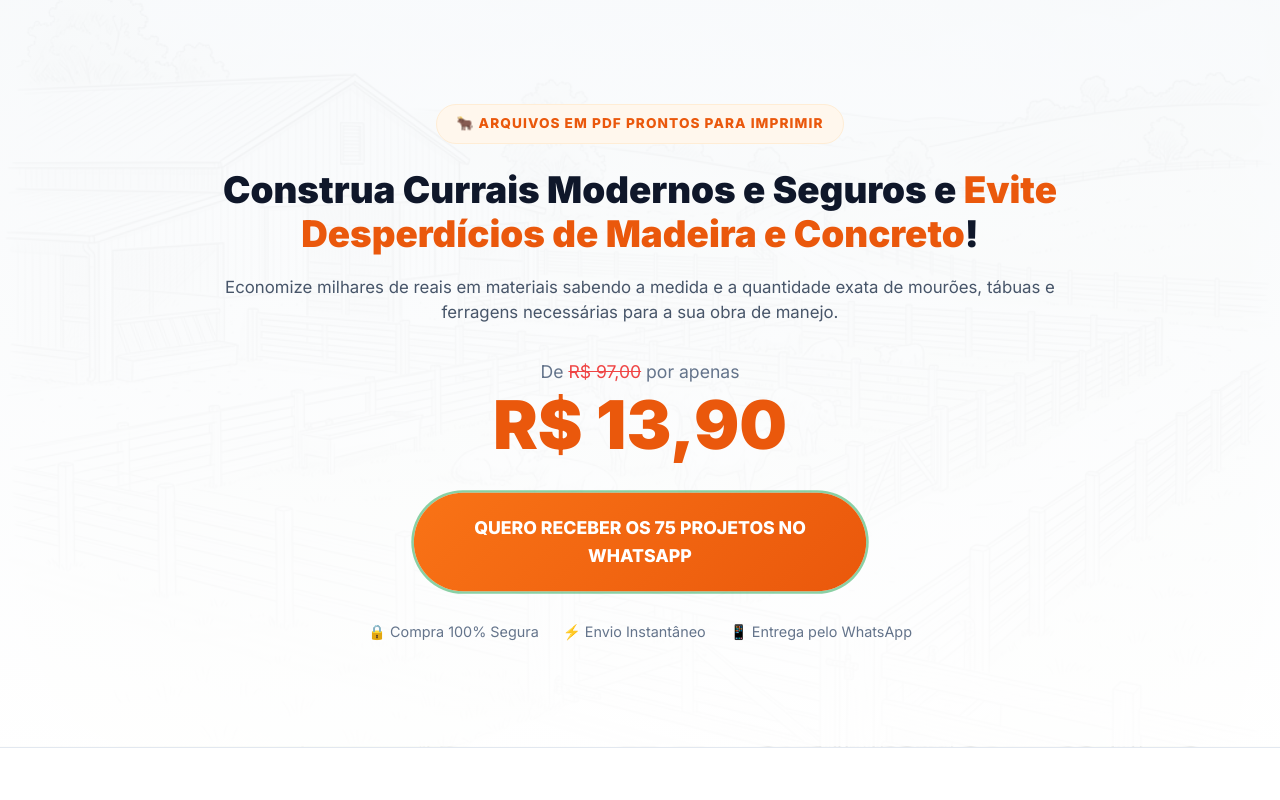
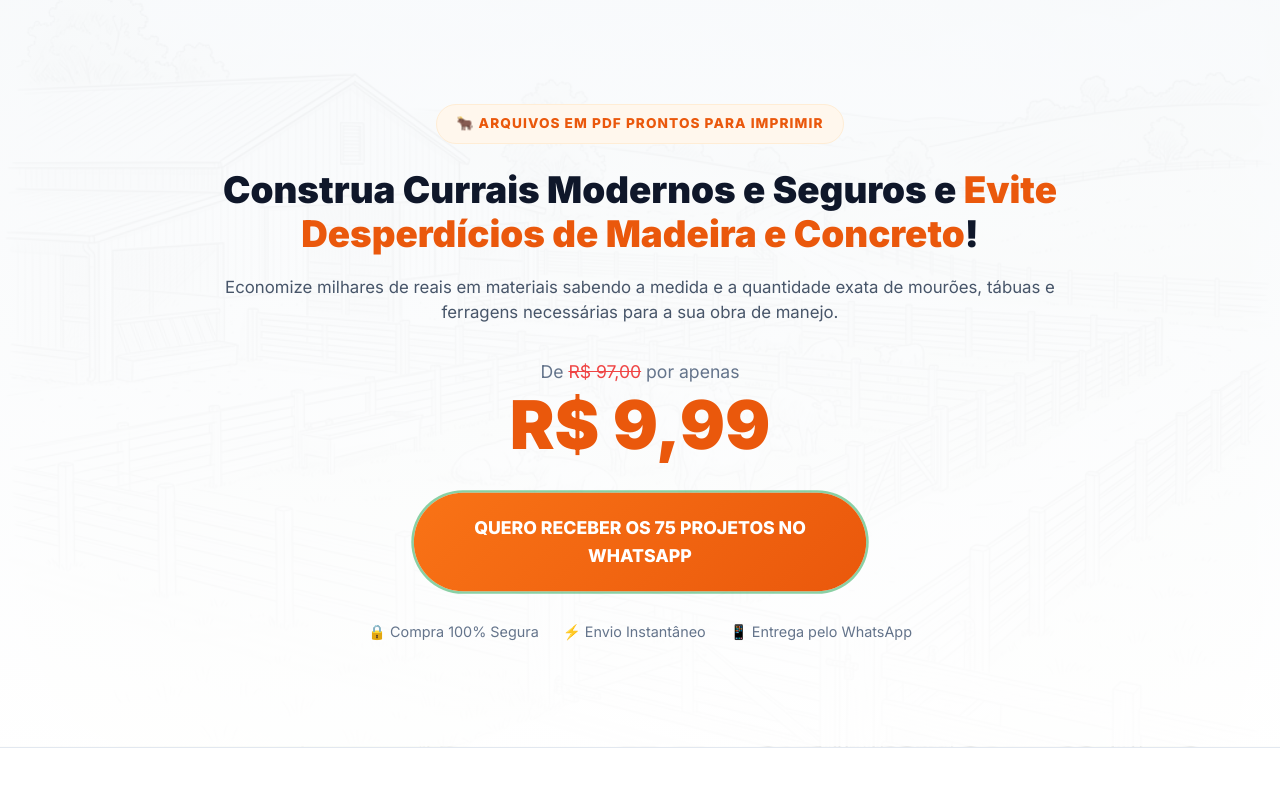
Before and after one commit to marlin-stenio-lima/digital, a Next.js app: page /currais in a window 1280 px wide. Shown: the top 800 px of the page. Built offline with nearby package versions, Linux system fonts and the light colour scheme; no server answers.

Commit message:
fix: Revert currais main product price to 9.99, adjust checkout PRODUCTS_MAP and recalculate CurraisUpsellPopup combo total to 29.79

```diff
--- a/src/app/checkout/page.tsx
+++ b/src/app/checkout/page.tsx
@@ -44,7 +44,7 @@ const PRODUCTS_MAP: Record<string, ProductDetails> = {
     name: 'Pacote 75 Projetos de Currais',
     description: 'Desenhos técnicos estruturados e prontos para construir',
     originalPrice: 97.00,
-    salePrice: 13.90,
+    salePrice: 9.99,
   },
   acm: {
     id: 'acm',
@@ -333,7 +333,7 @@ function CheckoutForm() {
     setArrendamentoSelected(true);
     setPlanilhaSelected(true);
 
-    // 2 upsells por R$ 9,90 cada = R$ 19,80 adicionais (Total: R$ 13,90 + R$ 19,80 = R$ 33,70)
+    // 2 upsells por R$ 9,90 cada = R$ 19,80 adicionais (Total: R$ 9,99 + R$ 19,80 = R$ 29,79)
     const buyList = [product.id, 'arrendamento', 'planilha'];
     generatePix(product.salePrice + 19.80, buyList);
   };
--- a/src/app/currais/page.tsx
+++ b/src/app/currais/page.tsx
@@ -69,7 +69,7 @@ export default function ProjetosCurraisLP() {
                 De <del style={{ color: '#ef4444' }}>R$ 97,00</del> por apenas
               </span>
               <span style={{ display: 'block', fontSize: '4.2rem', fontWeight: 950, color: '#ea580c', lineHeight: 1 }}>
-                R$ 13,90
+                R$ 9,99
               </span>
             </div>
 
@@ -334,7 +334,7 @@ export default function ProjetosCurraisLP() {
 
             <div className={styles.priceTag} style={{ color: '#475569' }}>
               Pacote Completo por apenas<br/>
-              <span className={styles.priceHighlight} style={{ color: '#ea580c' }}>R$ 13,90</span>
+              <span className={styles.priceHighlight} style={{ color: '#ea580c' }}>R$ 9,99</span>
             </div>
 
             <Link href={`/checkout?p=${pId}`} className={styles.ctaButtonPulse} style={{
@@ -356,7 +356,7 @@ export default function ProjetosCurraisLP() {
         {/* STICKY MOBILE CTA */}
         <div className={styles.stickyMobileCta}>
           <Link href={`/checkout?p=${pId}`} className={styles.stickyButton} style={{ backgroundColor: '#ea580c' }}>
-            RECEBER PROJETOS POR R$ 13,90
+            RECEBER PROJETOS POR R$ 9,99
           </Link>
         </div>
       </main>
```
Also changed, not shown: src/components/CurraisUpsellPopup.tsx (+4 -4 lines).
